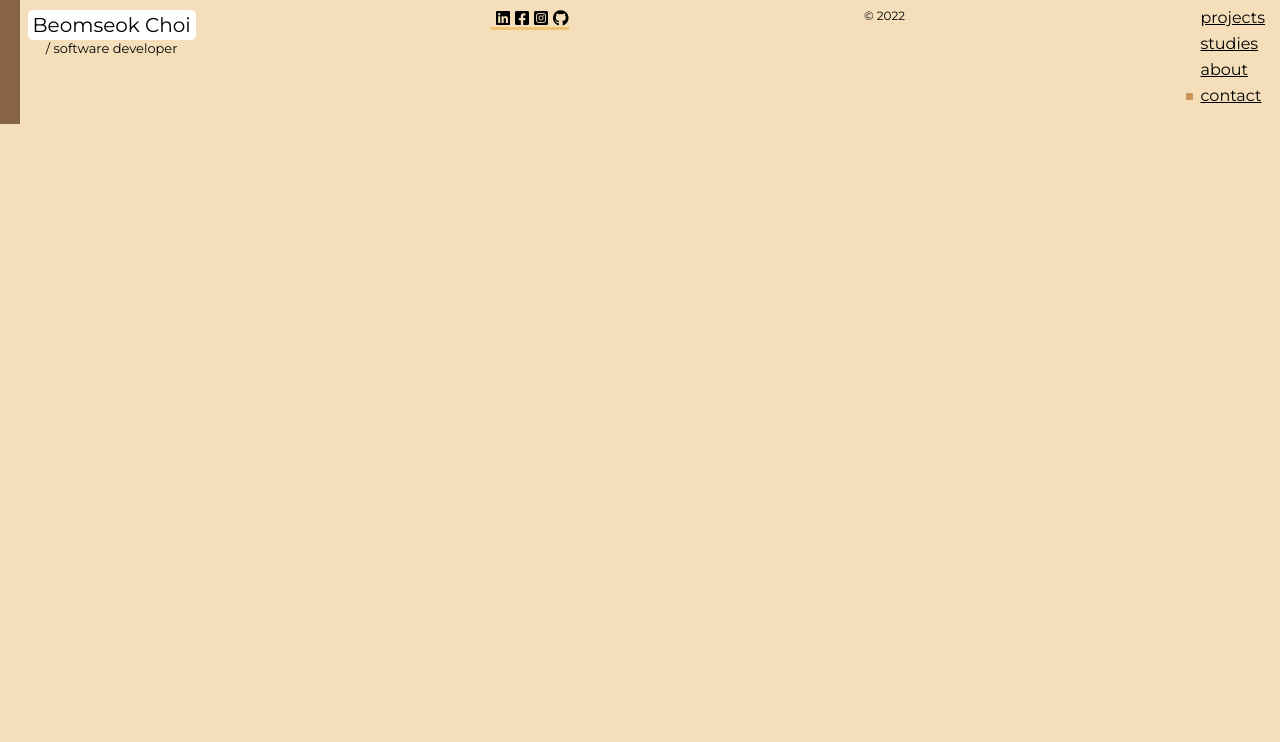
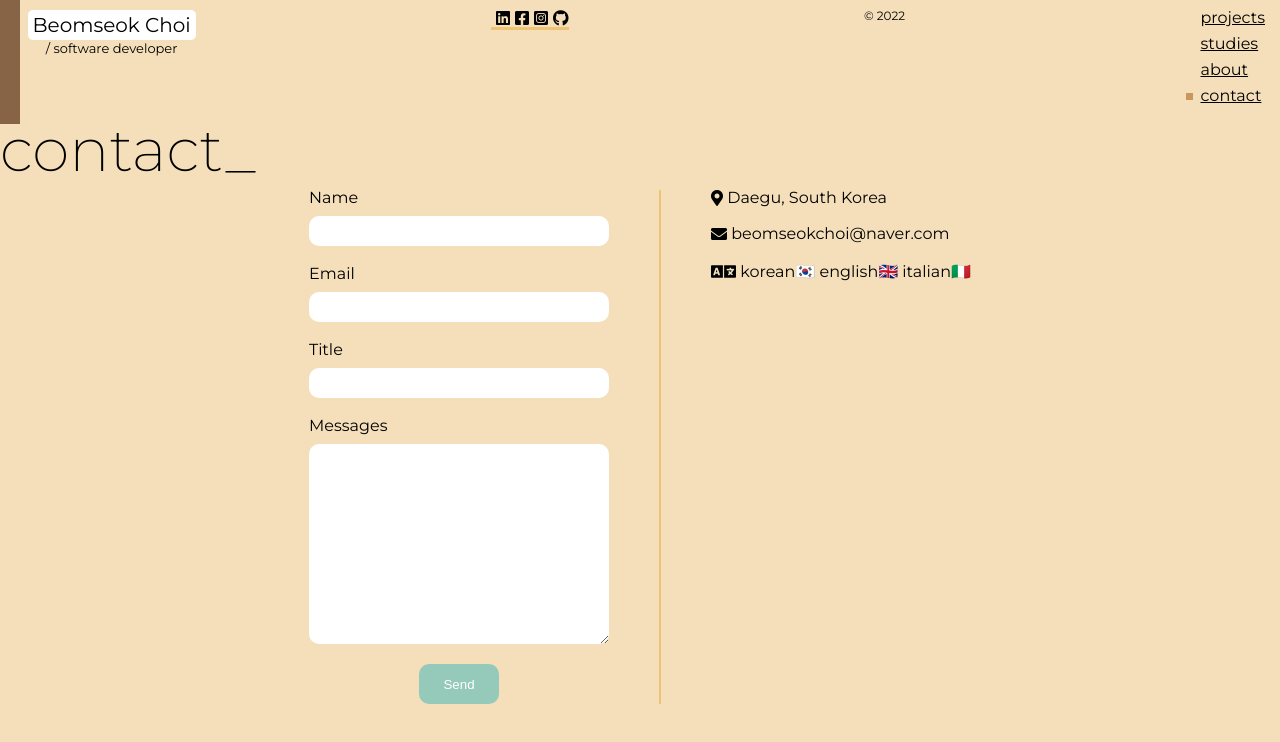
Before and after one commit to bamichoi/beomseokchoi, a React (Create React App) app: page /contact in a window 1280 px wide. Shown: the top 742 px of the page. Built offline with nearby package versions, Linux system fonts and the light colour scheme.

Commit message:
Contact page

```diff
--- a/package.json
+++ b/package.json
@@ -3,6 +3,7 @@
   "version": "0.1.0",
   "private": true,
   "dependencies": {
+    "@emailjs/browser": "^3.4.0",
     "@testing-library/jest-dom": "^5.16.1",
     "@testing-library/react": "^12.1.2",
     "@testing-library/user-event": "^13.5.0",
@@ -13,6 +14,7 @@
     "framer-motion": "^6.0.0",
     "react": "^17.0.2",
     "react-dom": "^17.0.2",
+    "react-hook-form": "^7.25.3",
     "react-router-dom": "^6.2.1",
     "react-scripts": "5.0.0",
     "styled-components": "^5.3.3",
--- a/src/Components/Header.tsx
+++ b/src/Components/Header.tsx
@@ -76,10 +76,34 @@ function Header() {
         </Logo>
       </Link>
       <Social>
-        <i className="fab fa-linkedin"></i>
-        <i className="fab fa-facebook-square"></i>
-        <i className="fab fa-instagram-square"></i>
-        <i className="fab fa-github"></i>
+        <a
+          href="https://www.linkedin.com/in/beomseok-choi-02b9a0228/"
+          target="_blank"
+          rel="noopener noreferrer"
+        >
+          <i className="fab fa-linkedin"></i>
+        </a>
+        <a
+          href="https://www.facebook.com/profile.php?id=100059771932658"
+          target="_blank"
+          rel="noopener noreferrer"
+        >
+          <i className="fab fa-facebook-square"></i>
+        </a>
+        <a
+          href="https://www.instagram.com/this_is_bami/"
+          target="_blank"
+          rel="noopener noreferrer"
+        >
+          <i className="fab fa-instagram-square"></i>
+        </a>
+        <a
+          href="https://github.com/bamichoi"
+          target="_blank"
+          rel="noopener noreferrer"
+        >
+          <i className="fab fa-github"></i>
+        </a>
       </Social>
       <Copy>&copy; 2022</Copy>
       <Menu>
--- a/src/Routes/About.tsx
+++ b/src/Routes/About.tsx
@@ -79,6 +79,7 @@ const Skills = styled.div`
   width: 100%;
   justify-content: center;
   align-items: center;
+  margin-bottom: 40px;
   div {
     width: 60px;
     height: 60px;
@@ -166,6 +167,8 @@ function About() {
               }}
             ></div>
           </Skills>
+          <span>"Learn the rules like a pro,</span>
+          <span>so you can break them like an artist."</span>
         </Skillset>
       </Main>
     </Wrapper>
--- a/src/Routes/Contact.tsx
+++ b/src/Routes/Contact.tsx
@@ -1,8 +1,17 @@
 import styled from "styled-components";
+import { motion } from "framer-motion";
+import { useForm } from "react-hook-form";
+import { ParentsVariants, ParentsTransition } from "./Projects";
+import { init, send } from "@emailjs/browser";
 
 const Wrapper = styled.div`
   width: 100%;
-  height: 100vh;
+  padding-top: 120px;
+  display: flex;
+`;
+
+const SideContainer = styled(motion.div)`
+  position: fixed;
 `;
 
 const Title = styled.div`
@@ -10,10 +19,187 @@ const Title = styled.div`
   font-weight: 100;
 `;
 
+const SideNav = styled.div``;
+
+const Main = styled.div`
+  width: 100%;
+  padding: 50px 20px 20px 100px;
+`;
+
+const ContactBox = styled(motion.div)`
+  width: 100%;
+  position: absolute;
+  right: 0;
+  display: flex;
+  justify-content: center;
+  padding: 20px;
+`;
+
+const ContactForm = styled.form`
+  display: flex;
+  flex-direction: column;
+  padding-right: 50px;
+  border-right: 2px #eec373 solid;
+
+  label {
+    margin-bottom: 10px;
+  }
+  input {
+    width: 300px;
+    height: 30px;
+    margin-bottom: 20px;
+    border-radius: 10px;
+    border: none;
+    padding: 5px 10px;
+  }
+  textarea {
+    width: 300px;
+    height: 200px;
+    margin-bottom: 20px;
+    border: none;
+    border-radius: 10px;
+    padding: 10px;
+  }
+  button {
+    width: 80px;
+    height: 40px;
+    border: none;
+    background-color: #95c9b9;
+    color: white;
+    align-self: center;
+    border-radius: 10px;
+    cursor: pointer;
+    &:hover {
+      background-color: #87b4a8;
+    }
+  }
+`;
+
+const ContactInfo = styled.div`
+  display: flex;
+  flex-direction: column;
+  margin-left: 50px;
+  span {
+    margin-bottom: 20px;
+    display: flex;
+    align-items: center;
+  }
+  span:last-child i {
+    font-size: 20px;
+  }
+`;
+
+interface IForm {
+  title: string;
+  from_email: string;
+  from_name: string;
+  messages: string;
+}
+
 function Contact() {
+  const {
+    register,
+    handleSubmit,
+    formState: { errors },
+    reset,
+  } = useForm<IForm>();
+  const isValid = (data: IForm) => {
+    init("user_NgEWT8fvU03MlBZBtmRfp");
+    const email = {
+      title: data.title,
+      from_email: data.from_email,
+      from_name: data.from_name,
+      messages: data.messages,
+    };
+    send("service_xtm6xah", "template_ubdf38s", email).then(
+      function (response) {
+        reset();
+        window.alert(
+          "Thank you! Your messages have been sent to me, I would reply to you soon😘"
+        );
+      },
+      function (error) {
+        window.alert("Sorry! Sending messages is failed...🙃");
+      }
+    );
+  };
   return (
     <Wrapper>
-      <Title>contact_</Title>
+      <SideContainer
+        initial="out"
+        animate="in"
+        exit="out"
+        variants={ParentsVariants}
+        transition={ParentsTransition}
+      >
+        <Title>contact_</Title>
+        <SideNav></SideNav>
+      </SideContainer>
+      <Main>
+        <ContactBox
+          initial="out"
+          animate="in"
+          exit="out"
+          variants={ParentsVariants}
+          transition={ParentsTransition}
+        >
+          <ContactForm onSubmit={handleSubmit(isValid)}>
+            <label htmlFor="from_name">Name</label>
+            <input
+              {...register("from_name", { required: "Your name is required" })}
+              id="from_name"
+              type="text"
+            ></input>
+            <span>{errors?.from_name?.message}</span>
+            <label htmlFor="from_email">Email</label>
+            <input
+              {...register("from_email", {
+                required: "Email address is required",
+                pattern: {
+                  value:
+                    /^([\w-]+(?:\.[\w-]+)*)@((?:[\w-]+\.)*\w[\w-]{0,66})\.([a-z]{2,6}(?:\.[a-z]{2})?)$/i,
+                  message: "It is not valid email address",
+                },
+              })}
+              id="from_email"
+              type="email"
+            ></input>
+            <span>{errors?.from_email?.message}</span>
+            <label htmlFor="title">Title</label>
+            <input
+              {...register("title", { required: "Title is required" })}
+              id="title"
+              type="text"
+            ></input>
+            <span>{errors?.title?.message}</span>
+            <label htmlFor="messages">Messages</label>
+            <textarea
+              {...register("messages", {
+                required: "Content address is required",
+                minLength: {
+                  value: 10,
+                  message: "Contents should be more than 10 letters",
+                },
+              })}
+              id="messages"
+            ></textarea>
+            <span>{errors?.messages?.message}</span>
+            <button>Send</button>
+          </ContactForm>
+          <ContactInfo>
+            <span>
+              <i className="fas fa-map-marker-alt"></i> &nbsp;Daegu, South Korea
+            </span>
+            <span>
+              <i className="fas fa-envelope"></i> &nbsp;beomseokchoi@naver.com
+            </span>
+            <span>
+              <i className="fas fa-language"></i>{" "}
+              &nbsp;korean🇰🇷&nbsp;english🇬🇧&nbsp;italian🇮🇹
+            </span>
+          </ContactInfo>
+        </ContactBox>
+      </Main>
     </Wrapper>
   );
 }
--- a/src/Routes/Projects.tsx
+++ b/src/Routes/Projects.tsx
@@ -21,6 +21,7 @@ const Title = styled.div`
 const SideNav = styled.div``;
 
 const Main = styled(motion.div)`
+  width: 100%;
   padding: 50px 20px 20px 100px;
 `;
 
--- a/src/Routes/Studies.tsx
+++ b/src/Routes/Studies.tsx
@@ -107,7 +107,11 @@ function Studies() {
               exit="hidden"
               variants={StudyItemVariants}
             >
-              <a href={study.projectUrl}>
+              <a
+                href={study.projectUrl}
+                target="_blank"
+                rel="noopener noreferrer"
+              >
                 <h1>{study.title}</h1>
               </a>
               <h2>{study.summary}</h2>
```
Also changed, not shown: 2 other files (tests, documents, lock files or other folders).
